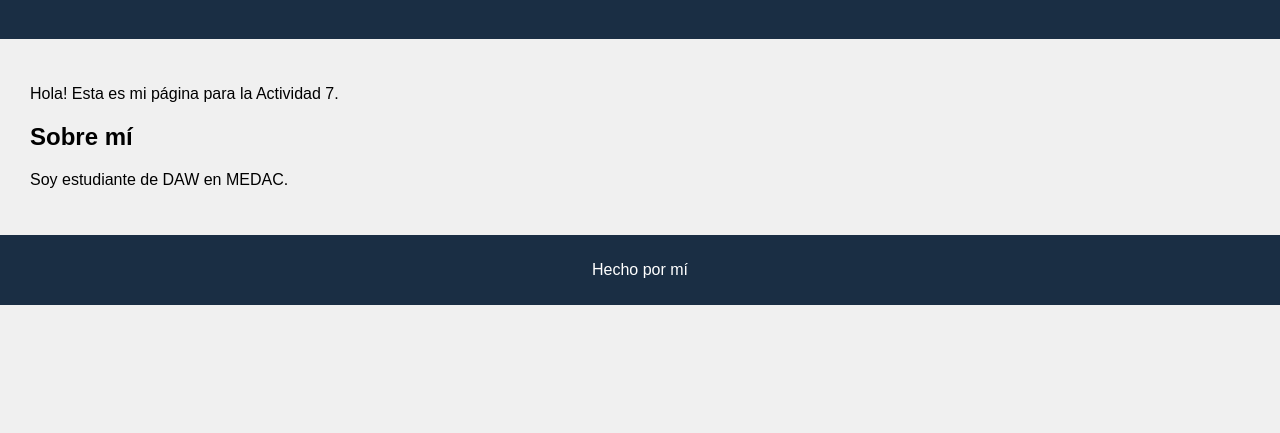
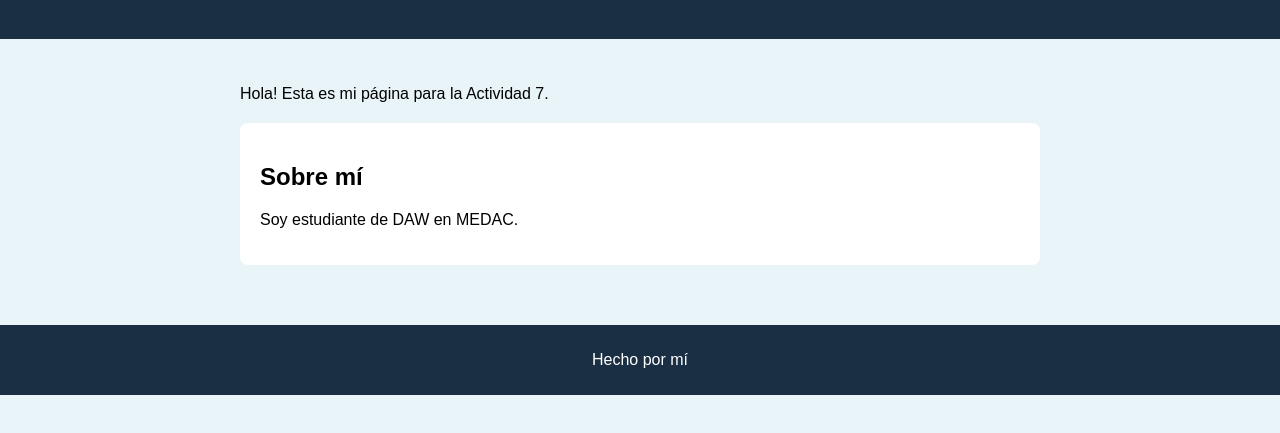
Before and after one commit to abh0020/entornos-actividad7, a plain HTML site: page index.html in a window 1280 px wide. Shown: the part 81-514 px from the top of the page. Drawn offline with Linux system fonts and the light colour scheme.

Commit message:
style: mejorar estilos CSS

```diff
--- a/styles.css
+++ b/styles.css
@@ -1,6 +1,6 @@
 body {
   font-family: Arial, sans-serif;
-  background-color: #f0f0f0;
+  background-color: #e8f4f8;
   margin: 0;
   padding: 0;
 }
@@ -14,6 +14,15 @@ header {
 
 main {
   padding: 30px;
+  max-width: 800px;
+  margin: 0 auto;
+}
+
+section {
+  background-color: white;
+  padding: 20px;
+  border-radius: 8px;
+  margin-top: 20px;
 }
 
 footer {
@@ -21,4 +30,5 @@ footer {
   color: white;
   text-align: center;
   padding: 10px;
+  margin-top: 30px;
 }
```
